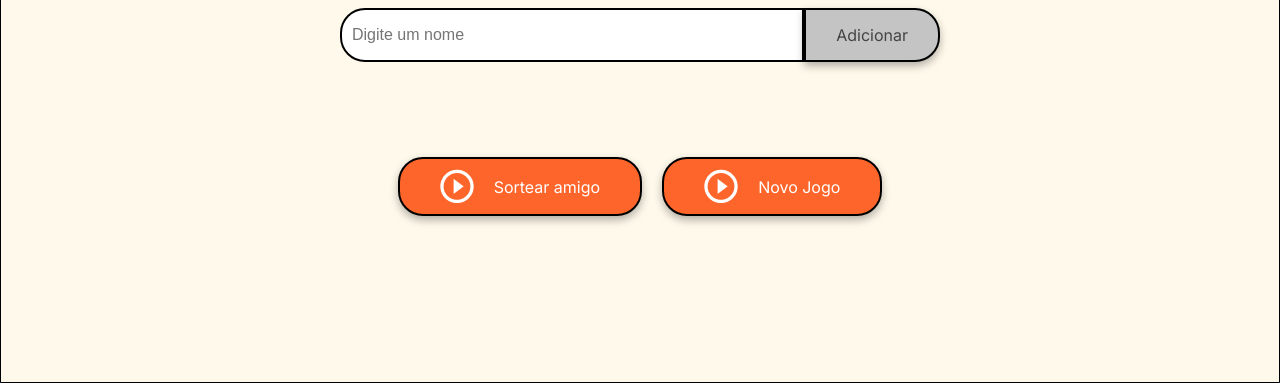
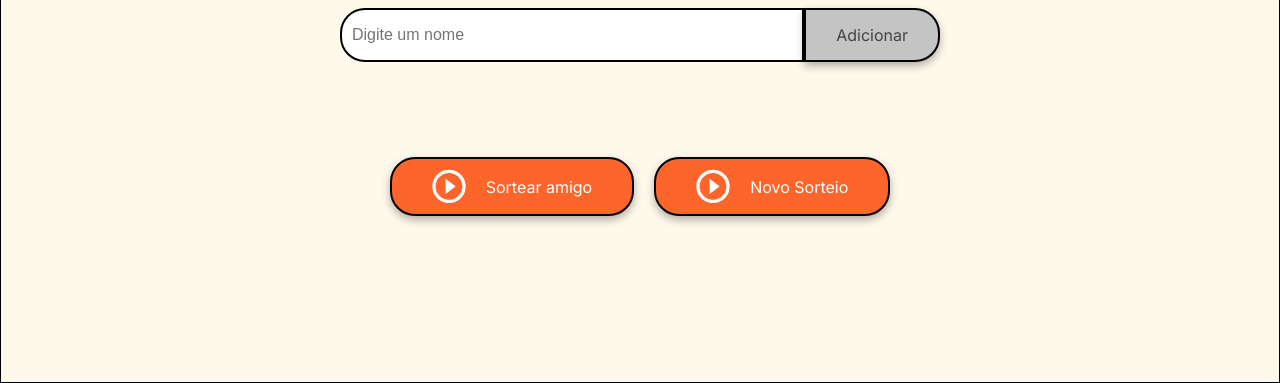
Before and after one commit to MoisesAMJunior/amigo_secreto, a plain HTML site: page index.html in a window 1280 px wide. Shown: the part 417-800 px from the top of the page. Drawn offline with Linux system fonts and the light colour scheme.

Commit message:
Atualizar texto do botão Novo Sorteio

```diff
--- a/app.js
+++ b/app.js
@@ -55,7 +55,7 @@ function sortearAmigo() {
 }
 
 // Inicia um novo jogo
-function novoJogo() {
+function novoSorteio() {
     amigos = []; // Limpa o array de amigos
     lista.innerHTML = ""; // Limpa a lista
     limparEntrada(); // Limpa o campo de entrada
--- a/index.html
+++ b/index.html
@@ -32,9 +32,9 @@
                     <img src="assets/play_circle_outline.png" alt="Ícone para sortear">
                     Sortear amigo
                 </button>
-                <button class="button-draw" onclick="novoJogo()" aria-label="Sortear amigo secreto">
+                <button class="button-draw" onclick="novoSorteio()" aria-label="Sortear amigo secreto">
                     <img src="assets/play_circle_outline.png" alt="Ícone para sortear">
-                    Novo Jogo
+                    Novo Sorteio
                 </button>
             </div>
         </section>
```
